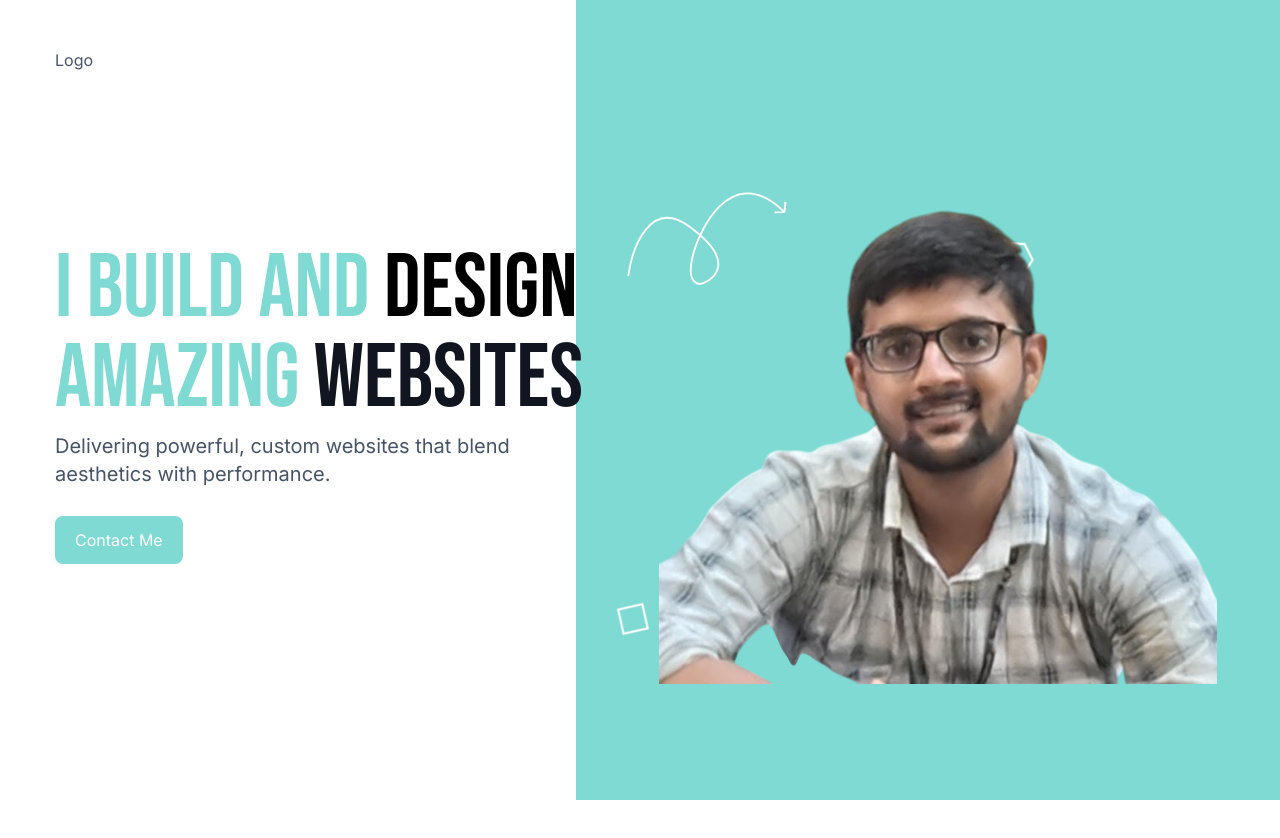
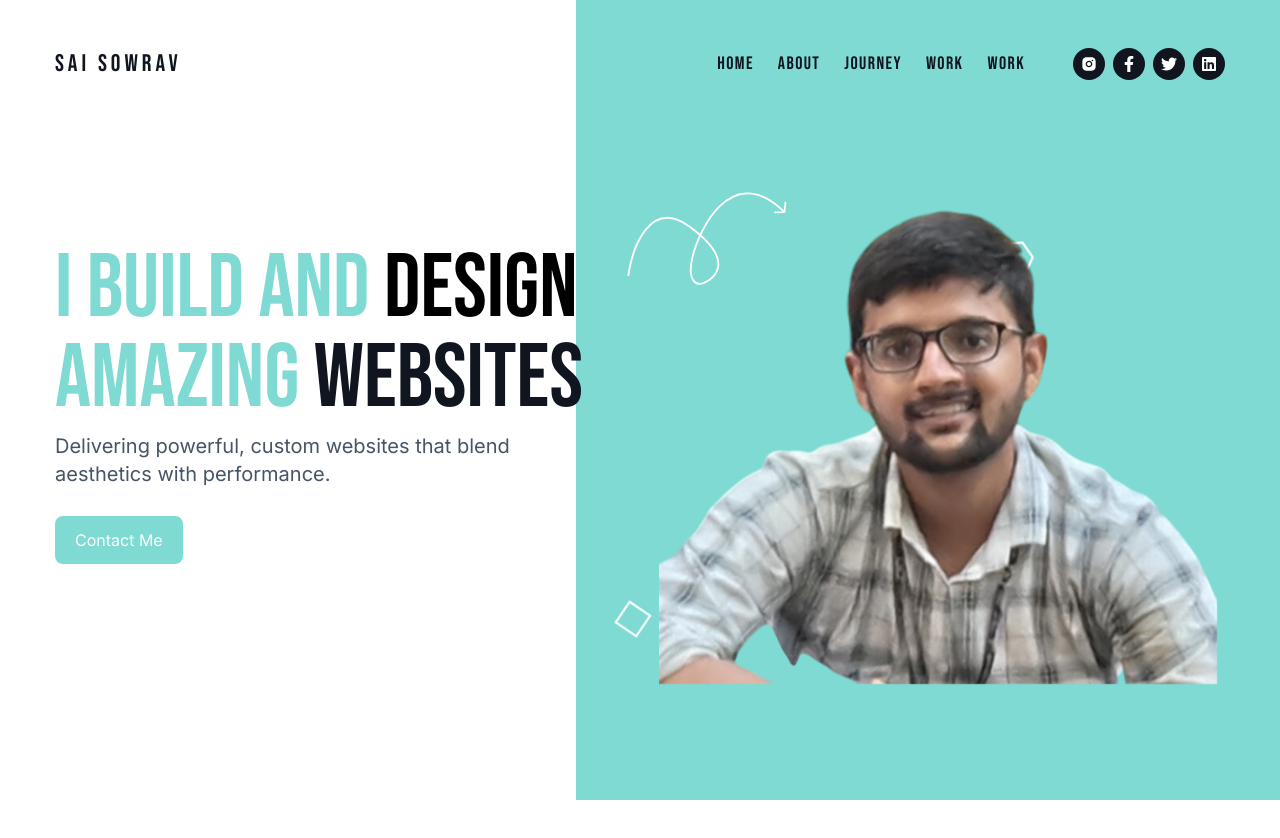
Before and after one commit to saisaurav78/My-Portfolio, a Next.js app: page / in a window 1280 px wide. Shown: the top 838 px of the page. Before the commit the page ends 800 px from the top, so only its background shows below. Built offline with nearby package versions, Linux system fonts and the light colour scheme.

Commit message:
Added Navbar

```diff
--- a/app/page.js
+++ b/app/page.js
@@ -4,9 +4,8 @@ import React from 'react'
 const Home = () => {
   return (
     <>
-      <Hero/>
-
-
+      <Hero />
+      <div className='h-[3000px] '></div>
 
 
     </>
--- a/components/Header.jsx
+++ b/components/Header.jsx
@@ -1,36 +1,29 @@
 'use client'
 import { Link as ScrollLink } from "react-scroll"
-
-const Links = [
-    {
-    name:"home"
-},
-    {
-    name:"about"
-},
-    {
-    name:"journey"
-},
-    {
-    name:"work"
-    },
-    {
-    name:"work"
-    }
-]
-
+import Logo from "./Logo"
+import Nav from "./Nav"
+import Socials from "./Socials"
 
 const Header = () => {
   return (
-      <header className="w-full absolute py-8 xl:py-[48px] z-30">
-          <div className="container mx-auto">
-              <div>Logo</div>
+    <header className='w-full absolute py-8 xl:py-[48px] z-30'>
+      <div className='container mx-auto'>
+        <div className='flex flex-col lg:flex-row items-center gap-4 lg:justify-between'>
+          <Logo light={false} />
+          <div className="flex items-center gap-12 ">
+            <Nav
+              containerStyles={'hidden xl:flex'}
+              listStyles={'flex gap-6'}
+              linkStyles={
+                'text-primary font-primary text-lg tracking-[1.4px] transition-all duration-300 cursor-pointer'
+              }
+            />
+           <Socials containerStyles={"flex items-center gap-2"} iconStyles={"text-base w-[32px] h-[32px] bg-primary text-white flex items-center justify-center rounded-full"}/>
           </div>
-          <nav>
-
-          </nav>
+        </div>
+      </div>
     </header>
-  )
+  );
 }
 
 export default Header
--- /dev/null
+++ b/components/Logo.jsx
@@ -0,0 +1,13 @@
+import Link from 'next/link'
+import React from 'react'
+
+const Logo = ({light=false}) => {
+    const colorClass = light?'text-white':'text-primary'
+    return (
+      <Link href={'/'} className='font-primary text-2xl tracking-[4px]'>
+        <span className={colorClass}>Sai Sowrav</span>
+      </Link>
+    );
+}
+
+export default Logo
--- /dev/null
+++ b/components/Nav.jsx
@@ -0,0 +1,39 @@
+'use client'
+import {Link as ScrollLink} from "react-scroll"
+
+const Links = [
+  {
+    name: 'home',
+  },
+  {
+    name: 'about',
+  },
+  {
+    name: 'journey',
+  },
+  {
+    name: 'work',
+  },
+  {
+    name: 'work',
+  },
+];
+
+
+const Nav = ({containerStyles, listStyles, linkStyles, spy}) => {
+  return (
+      <nav className={containerStyles}>
+          <ul className={listStyles}>
+              {Links.map((link, index) => {
+                  return <ScrollLink
+                      className={linkStyles}
+                      spy={spy}
+                      activeClass="active" to={link.name} smooth key={index}>{link.name}</ScrollLink>
+              })}
+          </ul>
+
+    </nav>
+  )
+}
+
+export default Nav
--- /dev/null
+++ b/components/Socials.jsx
@@ -0,0 +1,35 @@
+import Link from "next/link"
+import {FaFacebookF, FaTwitter, FaLinkedin} from "react-icons/fa"
+import { RiInstagramFill } from 'react-icons/ri'
+
+const socials = [
+    {
+        icon: <RiInstagramFill />,
+        path:""
+    },
+    {
+        icon: <FaFacebookF />,
+        path:""
+    },
+    {
+        icon: <FaTwitter />,
+        path:""
+    },
+    {
+        icon: <FaLinkedin />,
+        path:""
+    },
+]
+const Socials = ({containerStyles, iconStyles}) => {
+  return (
+      <div className={containerStyles}>{
+          socials.map((item,index) => {
+              return <Link href={item.path} key={index} className={iconStyles }>
+                  <span>{ item.icon}</span>
+              </Link>
+          })
+      }</div>
+  )
+}
+
+export default Socials
```
